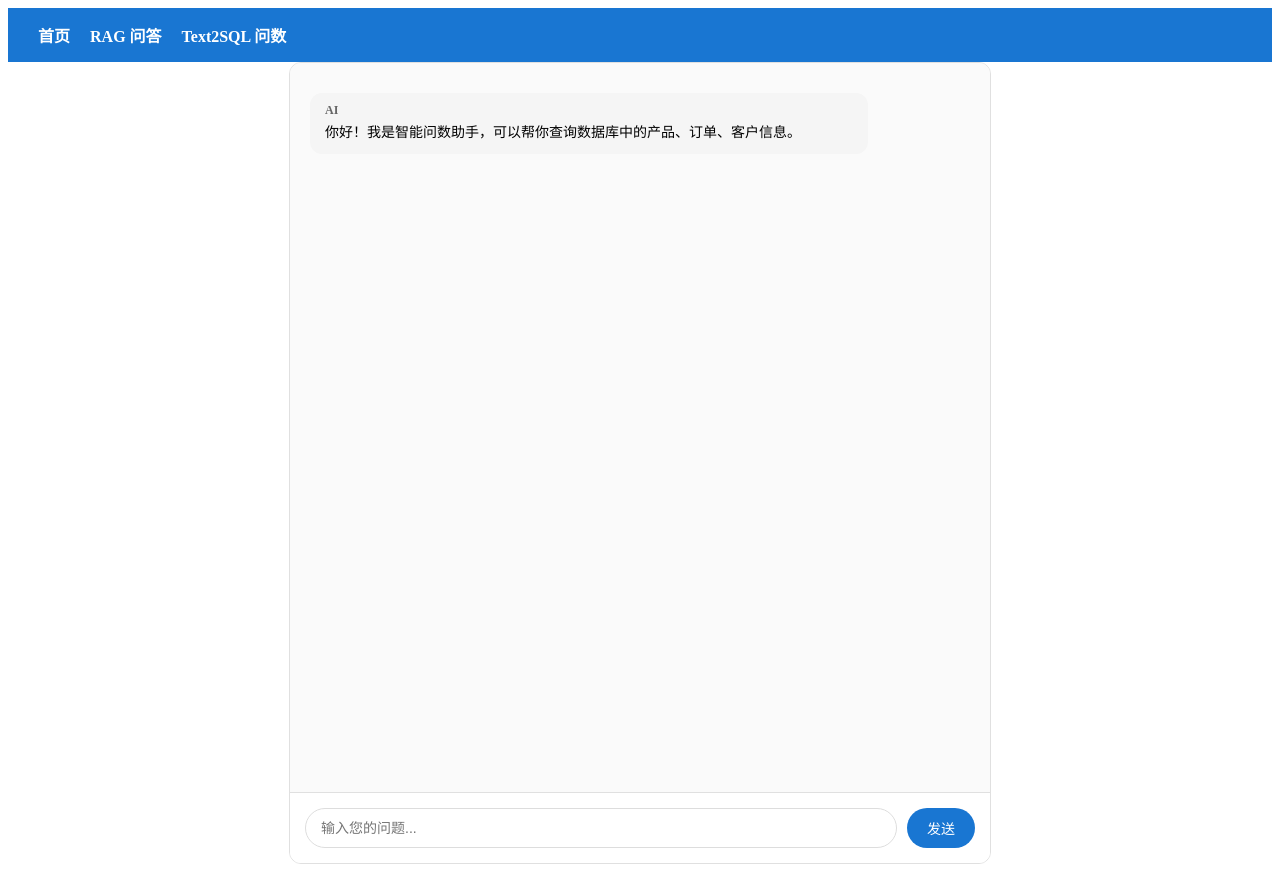
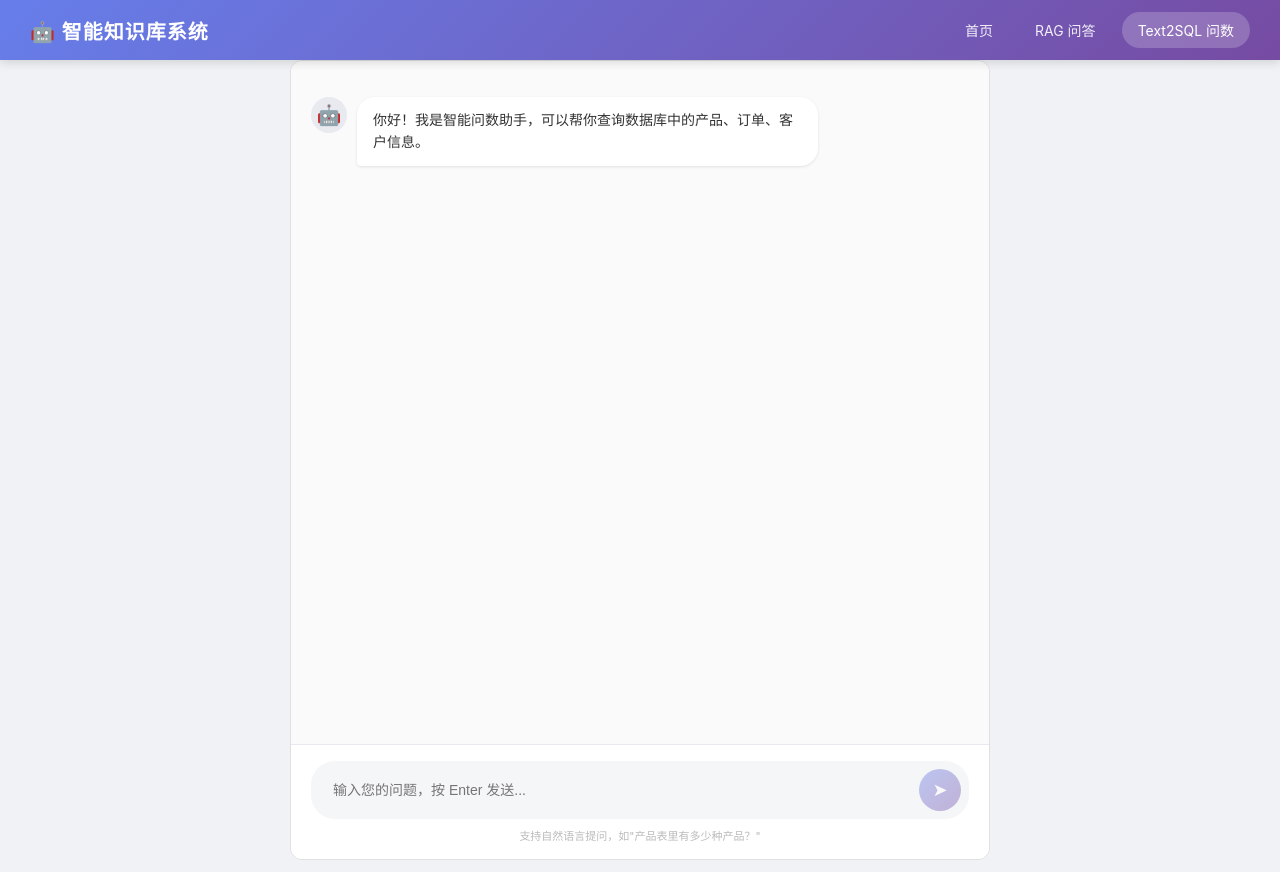
Before and after one commit to Shanhaihai2/rag-qa-frontend, a Vue app: page /text2sql in a window 1280 px wide. Built offline with nearby package versions, Linux system fonts and the light colour scheme.

Commit message:
完成第39个任务：全面优化UI样式和用户体验

```diff
--- a/src/App.vue
+++ b/src/App.vue
@@ -1,27 +1,89 @@
 <template>
   <div id="app">
     <nav class="navbar">
-      <router-link to="/">首页</router-link>
-      <router-link to="/rag">RAG 问答</router-link>
-      <router-link to="/text2sql">Text2SQL 问数</router-link>
+      <div class="nav-brand">🤖 智能知识库系统</div>
+      <div class="nav-links">
+        <router-link to="/">首页</router-link>
+        <router-link to="/rag">RAG 问答</router-link>
+        <router-link to="/text2sql">Text2SQL 问数</router-link>
+      </div>
     </nav>
-    <router-view />
+    <main class="main-content">
+      <router-view v-slot="{ Component }">
+        <transition name="fade" mode="out-in">
+          <component :is="Component" />
+        </transition>
+      </router-view>
+    </main>
   </div>
 </template>
 
-<style scoped>
+<style>
+/* 全局样式 */
+* {
+  margin: 0;
+  padding: 0;
+  box-sizing: border-box;
+}
+
+body {
+  font-family: -apple-system, BlinkMacSystemFont, 'Segoe UI', Roboto, sans-serif;
+  background-color: #f0f2f5;
+  color: #333;
+}
+
 .navbar {
   display: flex;
-  gap: 20px;
-  padding: 15px 30px;
-  background-color: #1976d2;
+  justify-content: space-between;
+  align-items: center;
+  padding: 0 30px;
+  height: 60px;
+  background: linear-gradient(135deg, #667eea 0%, #764ba2 100%);
+  box-shadow: 0 2px 10px rgba(0, 0, 0, 0.15);
+  position: sticky;
+  top: 0;
+  z-index: 100;
 }
-.navbar a {
+
+.nav-brand {
   color: white;
+  font-size: 20px;
+  font-weight: bold;
+  letter-spacing: 1px;
+}
+
+.nav-links {
+  display: flex;
+  gap: 10px;
+}
+
+.nav-links a {
+  color: rgba(255, 255, 255, 0.9);
   text-decoration: none;
-  font-weight: bold;
+  padding: 8px 16px;
+  border-radius: 20px;
+  transition: all 0.3s ease;
+  font-size: 14px;
 }
-.navbar a:hover {
-  text-decoration: underline;
+
+.nav-links a:hover,
+.nav-links a.router-link-active {
+  background: rgba(255, 255, 255, 0.2);
+  color: white;
+}
+
+.main-content {
+  min-height: calc(100vh - 60px);
+}
+
+/* 页面切换动画 */
+.fade-enter-active,
+.fade-leave-active {
+  transition: opacity 0.2s ease;
+}
+
+.fade-enter-from,
+.fade-leave-to {
+  opacity: 0;
 }
 </style>
--- a/src/components/ChatInput.vue
+++ b/src/components/ChatInput.vue
@@ -14,50 +14,92 @@ function sendMessage() {
 </script>
 
 <template>
-  <div class="chat-input-area">
-    <input
-      v-model="inputText"
-      @keyup.enter="sendMessage"
-      placeholder="输入您的问题..."
-      class="input-box"
-    />
-    <button @click="sendMessage" class="send-btn">发送</button>
+  <div class="input-wrapper">
+    <div class="input-container">
+      <input
+        v-model="inputText"
+        @keyup.enter="sendMessage"
+        placeholder="输入您的问题，按 Enter 发送..."
+        class="chat-input"
+      />
+      <button
+        @click="sendMessage"
+        :disabled="!inputText.trim()"
+        class="send-button"
+      >
+        <span class="send-icon">➤</span>
+      </button>
+    </div>
+    <div class="input-hint">
+      支持自然语言提问，如"产品表里有多少种产品？"
+    </div>
   </div>
 </template>
 
 <style scoped>
-.chat-input-area {
+.input-wrapper {
+  padding: 16px 20px;
+  background: white;
+  border-top: 1px solid #e8eaf0;
+}
+
+.input-container {
   display: flex;
-  padding: 15px;
-  border-top: 1px solid #e0e0e0;
+  gap: 10px;
+  align-items: center;
+  background: #f5f6f8;
+  border-radius: 24px;
+  padding: 6px 6px 6px 20px;
+  border: 2px solid transparent;
+  transition: border-color 0.3s;
+}
+
+.input-container:focus-within {
+  border-color: #667eea;
   background: white;
 }
 
-.input-box {
+.chat-input {
   flex: 1;
-  padding: 10px 15px;
-  border: 1px solid #ddd;
-  border-radius: 20px;
+  border: none;
+  background: transparent;
+  padding: 10px 0;
   font-size: 14px;
   outline: none;
 }
 
-.input-box:focus {
-  border-color: #1976d2;
+.send-button {
+  width: 42px;
+  height: 42px;
+  border-radius: 50%;
+  border: none;
+  background: linear-gradient(135deg, #667eea, #764ba2);
+  color: white;
+  cursor: pointer;
+  display: flex;
+  align-items: center;
+  justify-content: center;
+  transition: transform 0.2s, opacity 0.2s;
+  flex-shrink: 0;
 }
 
-.send-btn {
-  margin-left: 10px;
-  padding: 10px 20px;
-  background-color: #1976d2;
-  color: white;
-  border: none;
-  border-radius: 20px;
-  cursor: pointer;
-  font-size: 14px;
+.send-button:hover:not(:disabled) {
+  transform: scale(1.05);
 }
 
-.send-btn:hover {
-  background-color: #1565c0;
+.send-button:disabled {
+  opacity: 0.4;
+  cursor: not-allowed;
+}
+
+.send-icon {
+  font-size: 18px;
+}
+
+.input-hint {
+  text-align: center;
+  font-size: 11px;
+  color: #bbb;
+  margin-top: 8px;
 }
 </style>
--- a/src/components/ChatMessage.vue
+++ b/src/components/ChatMessage.vue
@@ -1,67 +1,129 @@
 <script setup>
-defineProps({
+import { computed } from 'vue'
+
+const props = defineProps({
   message: {
     type: Object,
     required: true
-    // 格式：{ role: 'user' | 'ai', content: '...' }
   }
 })
+
+const isUser = computed(() => props.message.role === 'user')
+const isSystem = computed(() => props.message.role === 'system')
 </script>
 
 <template>
-  <div :class="['message-bubble', message.role]">
-    <div class="role-label">{{ message.role === 'user' ? '你' : 'AI' }}</div>
-    <div class="content" v-if="!message.loading">{{ message.content }}</div>
-    <div class="content loading" v-else>
-      <span class="dot-pulse"></span> {{ message.content }}
+  <div v-if="isSystem" class="system-message">
+    {{ message.content }}
+  </div>
+
+  <div v-else :class="['message-wrapper', { 'user-wrapper': isUser, 'ai-wrapper': !isUser }]">
+    <div class="avatar">
+      {{ isUser ? '👤' : '🤖' }}
+    </div>
+    <div :class="['message-bubble', message.role]">
+      <div class="bubble-content" v-if="!message.loading">
+        {{ message.content }}
+      </div>
+      <div class="bubble-content loading" v-else>
+        <span class="typing-dots">
+          <span></span><span></span><span></span>
+        </span>
+        {{ message.content }}
+      </div>
+      <div class="message-time" v-if="message.time && !message.loading">
+        {{ message.time }}
+      </div>
     </div>
   </div>
 </template>
 
 <style scoped>
+.message-wrapper {
+  display: flex;
+  align-items: flex-start;
+  margin: 16px 0;
+  gap: 10px;
+}
+
+.user-wrapper {
+  flex-direction: row-reverse;
+}
+
+.avatar {
+  width: 36px;
+  height: 36px;
+  border-radius: 50%;
+  background: #e8eaf0;
+  display: flex;
+  align-items: center;
+  justify-content: center;
+  font-size: 20px;
+  flex-shrink: 0;
+}
+
 .message-bubble {
-  margin: 10px 0;
-  padding: 10px 15px;
-  border-radius: 12px;
-  max-width: 80%;
+  max-width: 70%;
+  padding: 12px 16px;
+  border-radius: 18px;
+  line-height: 1.6;
+  position: relative;
 }
 
 .message-bubble.user {
-  background-color: #e3f2fd;
-  margin-left: auto;
+  background: linear-gradient(135deg, #667eea, #764ba2);
+  color: white;
+  border-bottom-right-radius: 4px;
+}
+
+.message-bubble.ai {
+  background: white;
+  color: #333;
+  border-bottom-left-radius: 4px;
+  box-shadow: 0 1px 3px rgba(0, 0, 0, 0.1);
+}
+
+.bubble-content {
+  font-size: 14px;
+  white-space: pre-wrap;
+  word-break: break-word;
+}
+
+.message-time {
+  font-size: 11px;
+  margin-top: 6px;
+  opacity: 0.7;
   text-align: right;
 }
 
-.message-bubble.ai {
-  background-color: #f5f5f5;
-  margin-right: auto;
+.system-message {
+  text-align: center;
+  margin: 12px 0;
+  font-size: 12px;
+  color: #999;
 }
 
-.role-label {
-  font-weight: bold;
-  font-size: 12px;
-  color: #666;
-  margin-bottom: 4px;
+/* 打字动画 */
+.typing-dots {
+  display: inline-flex;
+  gap: 4px;
+  margin-right: 8px;
+  vertical-align: middle;
 }
 
-.content {
-  font-size: 14px;
-  line-height: 1.6;
-  white-space: pre-wrap;
+.typing-dots span {
+  width: 7px;
+  height: 7px;
+  border-radius: 50%;
+  background: #999;
+  animation: typing 1.4s infinite;
 }
 
-.dot-pulse {
-  display: inline-block;
-  width: 8px;
-  height: 8px;
-  background-color: #1976d2;
-  border-radius: 50%;
-  margin-right: 6px;
-  animation: pulse 1s infinite ease-in-out;
-}
+.typing-dots span:nth-child(2) { animation-delay: 0.2s; }
+.typing-dots span:nth-child(3) { animation-delay: 0.4s; }
 
-@keyframes pulse {
-  0%, 100% { opacity: 1; transform: scale(1); }
-  50% { opacity: 0.4; transform: scale(0.8); }
+@keyframes typing {
+  0%, 60%, 100% { opacity: 0.3; transform: scale(0.8); }
+  30% { opacity: 1; transform: scale(1.2); }
 }
 </style>
--- a/src/views/HomePage.vue
+++ b/src/views/HomePage.vue
@@ -1,25 +1,82 @@
 <template>
-  <div class="page">
-    <h1>🏠 欢迎使用智能知识库系统</h1>
-    <p>选择一个功能开始使用：</p>
-    <div class="card-list">
-      <router-link to="/rag" class="card">📄 RAG 知识库问答</router-link>
-      <router-link to="/text2sql" class="card">📊 Text2SQL 智能问数</router-link>
+  <div class="home">
+    <div class="hero">
+      <h1>🤖 智能知识库系统</h1>
+      <p class="subtitle">基于 RAG + Text2SQL，让数据会说话</p>
+    </div>
+    <div class="features">
+      <router-link to="/rag" class="feature-card">
+        <div class="feature-icon">📄</div>
+        <h3>RAG 知识库问答</h3>
+        <p>上传 PDF 文档，基于文档内容智能问答</p>
+      </router-link>
+      <router-link to="/text2sql" class="feature-card">
+        <div class="feature-icon">📊</div>
+        <h3>Text2SQL 智能问数</h3>
+        <p>自然语言查询数据库，自动生成 SQL 并分析</p>
+      </router-link>
     </div>
   </div>
 </template>
 
 <style scoped>
-.page { text-align: center; padding: 40px 20px; }
-.card-list { display: flex; gap: 20px; justify-content: center; margin-top: 30px; }
-.card {
-  padding: 30px;
-  border-radius: 12px;
-  background: #f5f5f5;
+.home {
+  max-width: 900px;
+  margin: 0 auto;
+  padding: 60px 20px;
+}
+
+.hero {
+  text-align: center;
+  margin-bottom: 60px;
+}
+
+.hero h1 {
+  font-size: 36px;
+  color: #333;
+  margin-bottom: 12px;
+}
+
+.subtitle {
+  font-size: 18px;
+  color: #888;
+}
+
+.features {
+  display: grid;
+  grid-template-columns: repeat(auto-fit, minmax(280px, 1fr));
+  gap: 24px;
+}
+
+.feature-card {
+  background: white;
+  border-radius: 16px;
+  padding: 40px 30px;
+  text-align: center;
   text-decoration: none;
   color: #333;
-  font-size: 18px;
-  transition: transform 0.2s;
+  box-shadow: 0 2px 12px rgba(0, 0, 0, 0.06);
+  transition: transform 0.3s, box-shadow 0.3s;
 }
-.card:hover { transform: translateY(-4px); box-shadow: 0 4px 12px rgba(0,0,0,0.15); }
+
+.feature-card:hover {
+  transform: translateY(-6px);
+  box-shadow: 0 8px 30px rgba(0, 0, 0, 0.12);
+}
+
+.feature-icon {
+  font-size: 48px;
+  margin-bottom: 20px;
+}
+
+.feature-card h3 {
+  margin-bottom: 10px;
+  color: #667eea;
+}
+
+.feature-card p {
+  font-size: 14px;
+  color: #999;
+  line-height: 1.6;
+}
 </style>
--- a/src/views/RagPage.vue
+++ b/src/views/RagPage.vue
@@ -12,7 +12,7 @@ const isLoading = ref(false)
 const chatStore = useChatStore()
 
 async function handleSend(text) {
-  messages.value.push({ role: 'user', content: text })
+  messages.value.push({ role: 'user', content: text , time: new Date().toLocaleTimeString()})
   isLoading.value = true
   messages.value.push({ role: 'ai', content: '正在思考中...', loading: true })
 
@@ -22,7 +22,7 @@ async function handleSend(text) {
     // 在 try 块中，成功拿到 answer 后追加：
     chatStore.addRecord('RAG', text, answer)
     messages.value = messages.value.filter(msg => !msg.loading)
-    messages.value.push({ role: 'ai', content: answer })
+    messages.value.push({ role: 'ai', content: answer,time: new Date().toLocaleTimeString() })
   } catch (error) {
     messages.value = messages.value.filter(msg => !msg.loading)
     messages.value.push({
--- a/src/views/Text2SqlPage.vue
+++ b/src/views/Text2SqlPage.vue
@@ -12,7 +12,7 @@ const isLoading = ref(false)
 const chatStore = useChatStore()
 
 async function handleSend(text) {
-  messages.value.push({ role: 'user', content: text })
+  messages.value.push({ role: 'user', content: text ,time: new Date().toLocaleTimeString()})
   isLoading.value = true
   messages.value.push({ role: 'ai', content: '正在查询数据库...', loading: true })
 
@@ -22,7 +22,7 @@ async function handleSend(text) {
     // 成功拿到 answer 后追加：
     chatStore.addRecord('Text2SQL', text, answer)
     messages.value = messages.value.filter(msg => !msg.loading)
-    messages.value.push({ role: 'ai', content: answer })
+    messages.value.push({ role: 'ai', content: answer ,time: new Date().toLocaleTimeString()})
   } catch (error) {
     messages.value = messages.value.filter(msg => !msg.loading)
     messages.value.push({
```
